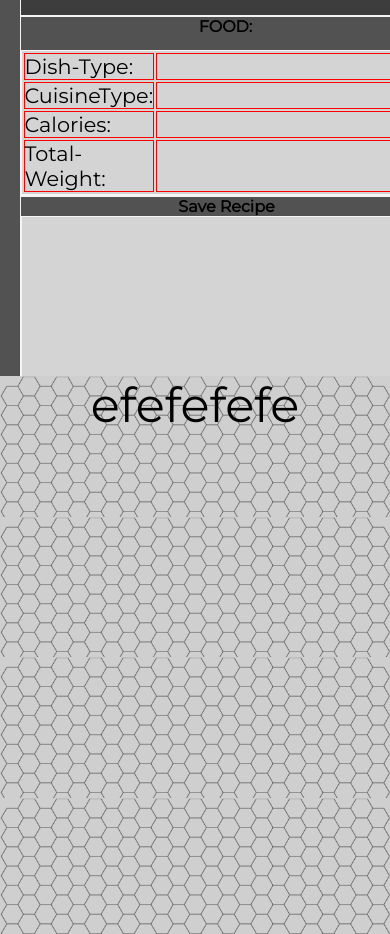
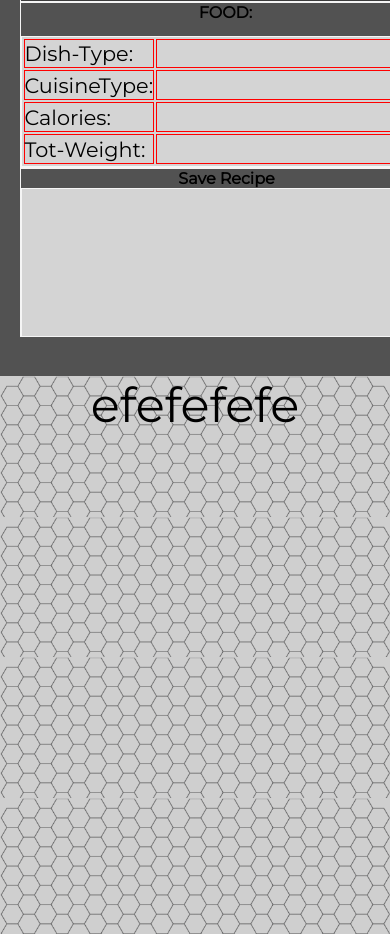
Before and after one commit to SchoolOfCode/w6_checkpoint-challenge-recipe-Jordaneddielinton93, a plain HTML site: page index.html in a window 390 px wide. Shown: the part 1492-2426 px from the top of the page. Drawn offline with Linux system fonts and the light colour scheme; no server answers.

Commit message:
bug fix (toatal weight)

```diff
--- a/index.html
+++ b/index.html
@@ -98,7 +98,7 @@
               <td>Calories:</td><td class="calories"></td>
             </tr>
             <tr>
-              <td>Total-Weight:</td><td class="totalweight"></td>
+              <td>Tot-Weight:</td><td class="totalweight"></td>
             </tr>
           </table>
         </div>
--- a/styles/styles.scss
+++ b/styles/styles.scss
@@ -607,7 +607,7 @@ main{
       }
     }
     .FoodArea--box{
-      height: 100vh;
+      height: 95%;
       grid-template-columns: 1fr;
       grid-template-rows: 1fr 1fr 1fr 1fr;
       grid-template-areas:
```
Also changed, not shown: styles/styles.css, 1 other file.
